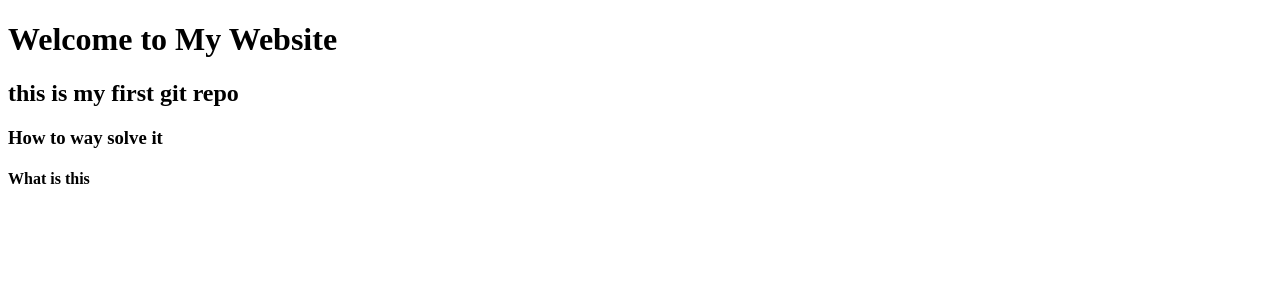
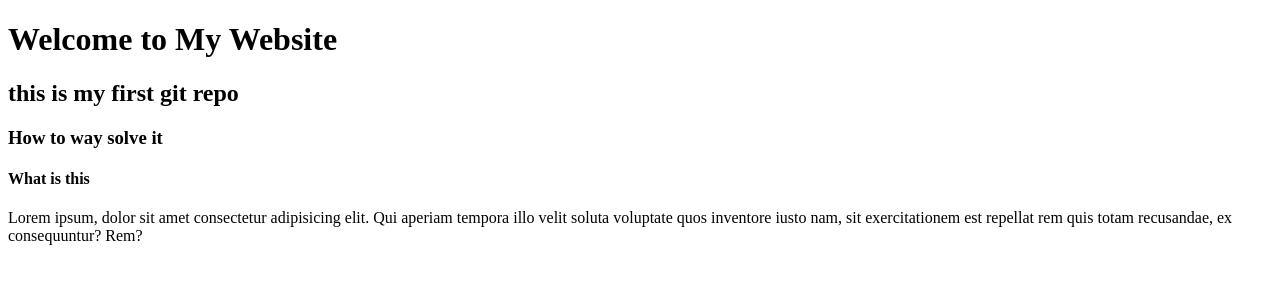
Before and after one commit to DeveloperEmonhossain/second-website, a plain HTML site: page index.html in a window 1280 px wide. Drawn offline with Linux system fonts and the light colour scheme.

Commit message:
Update index.html

```diff
--- a/index.html
+++ b/index.html
@@ -11,6 +11,7 @@
         <h3> How to way solve it</h3>
     </header>
 <h4>What is this</h4>
+<p>Lorem ipsum, dolor sit amet consectetur adipisicing elit. Qui aperiam tempora illo velit soluta voluptate quos inventore iusto nam, sit exercitationem est repellat rem quis totam recusandae, ex consequuntur? Rem?</p>
 
 </body>
 </html>
```
